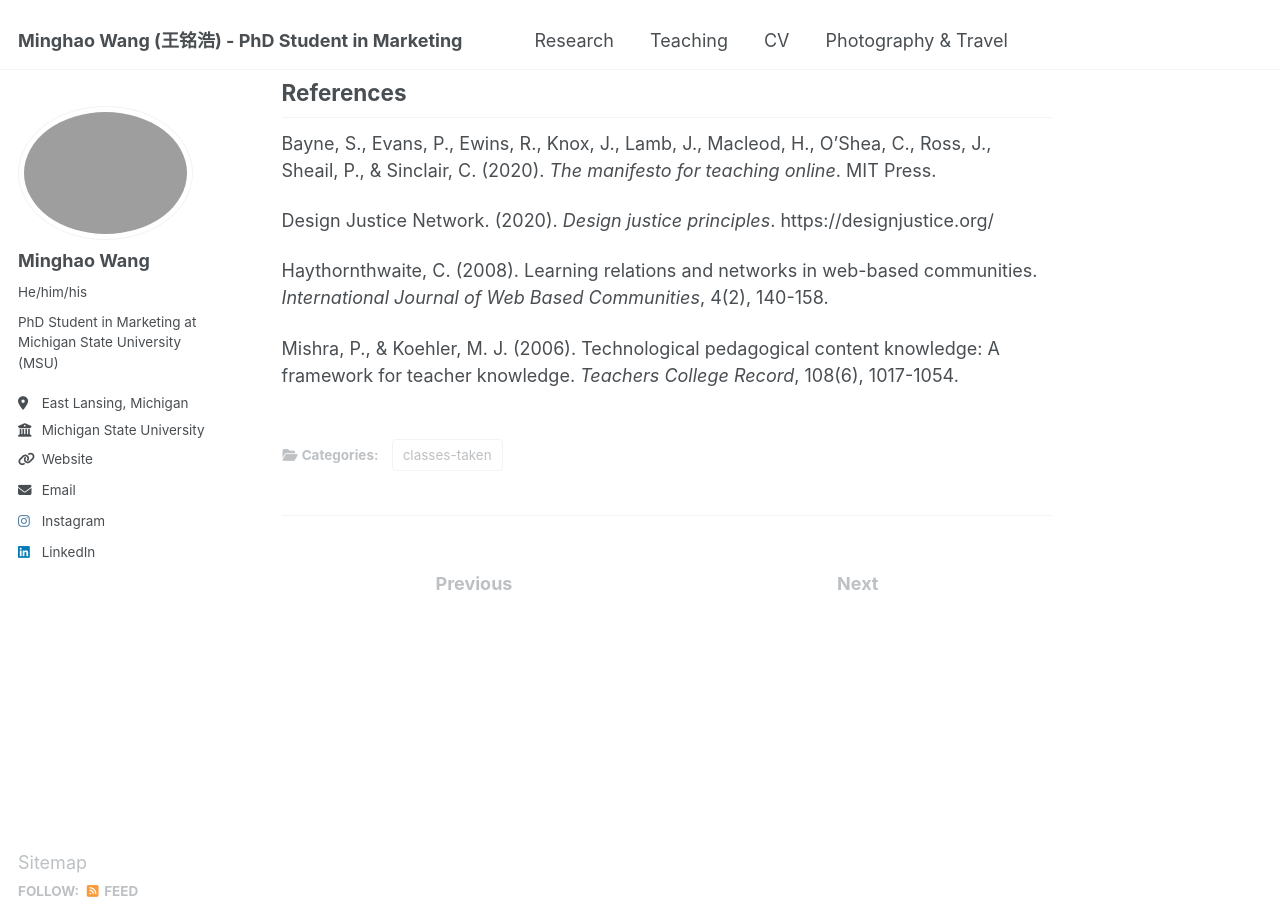
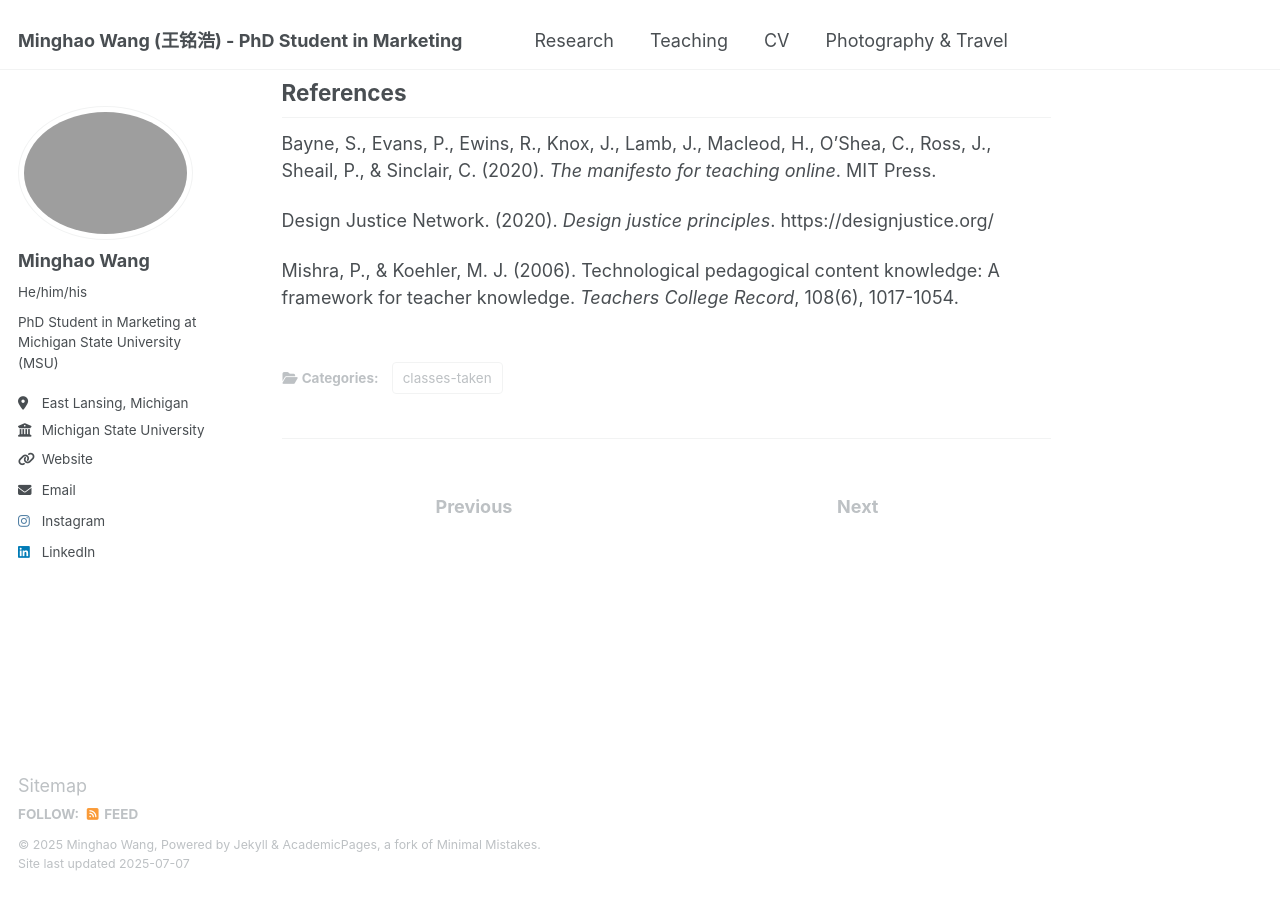
Before and after one commit to minghaowang-research/minghaowang-research.github.io, a Jekyll site: the page built from _teaching/2025-summer-cep-820.md, in a window 1280 px wide and 900 px high, scrolled down 4811 px. Built offline with Jekyll 4.4.1, drawn with Linux system fonts in a browser that asks for light colours.

Commit message:
removed Haythornthwaite

```diff
--- a/_teaching/2025-summer-cep-820.md
+++ b/_teaching/2025-summer-cep-820.md
@@ -84,6 +84,5 @@ Bayne, S., Evans, P., Ewins, R., Knox, J., Lamb, J., Macleod, H., O'Shea, C., Ro
 
 Design Justice Network. (2020). *Design justice principles*. https://designjustice.org/
 
-Haythornthwaite, C. (2008). Learning relations and networks in web-based communities. *International Journal of Web Based Communities*, 4(2), 140-158.
 
 Mishra, P., & Koehler, M. J. (2006). Technological pedagogical content knowledge: A framework for teacher knowledge. *Teachers College Record*, 108(6), 1017-1054.
```
